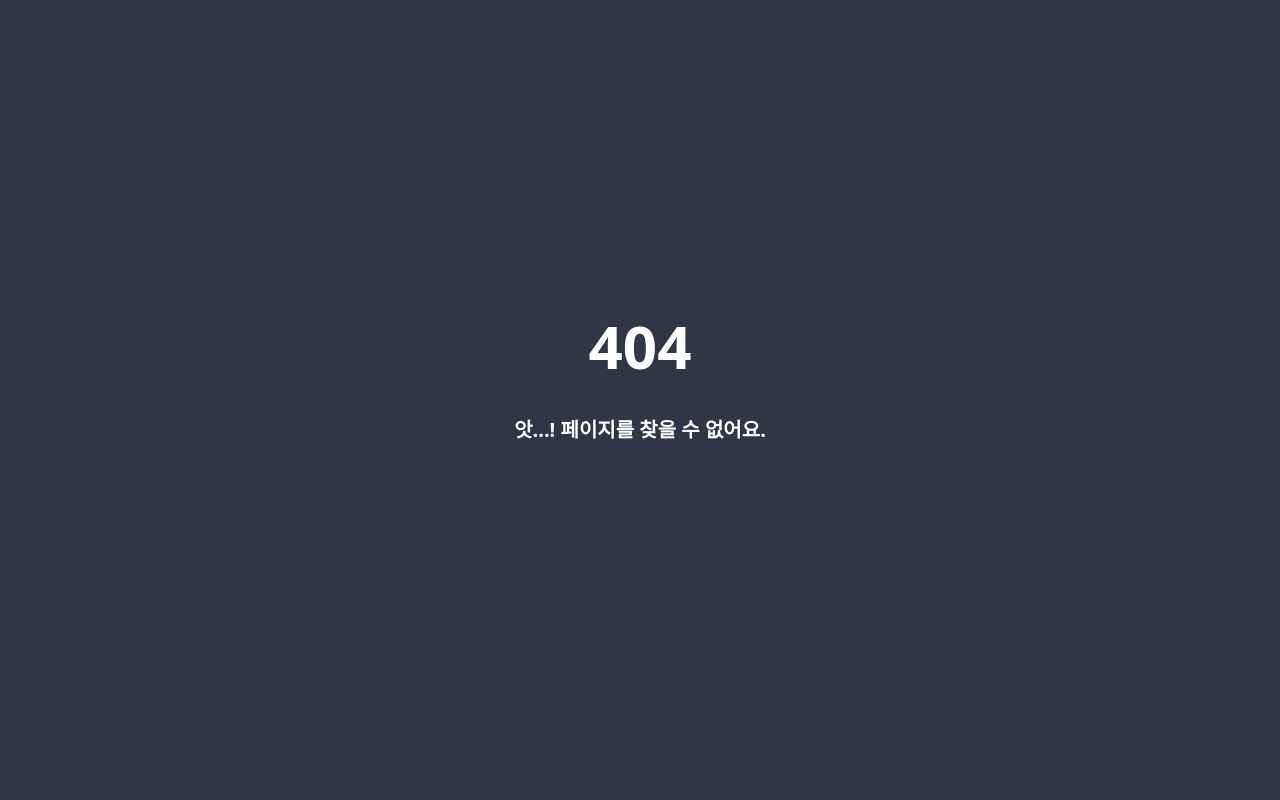
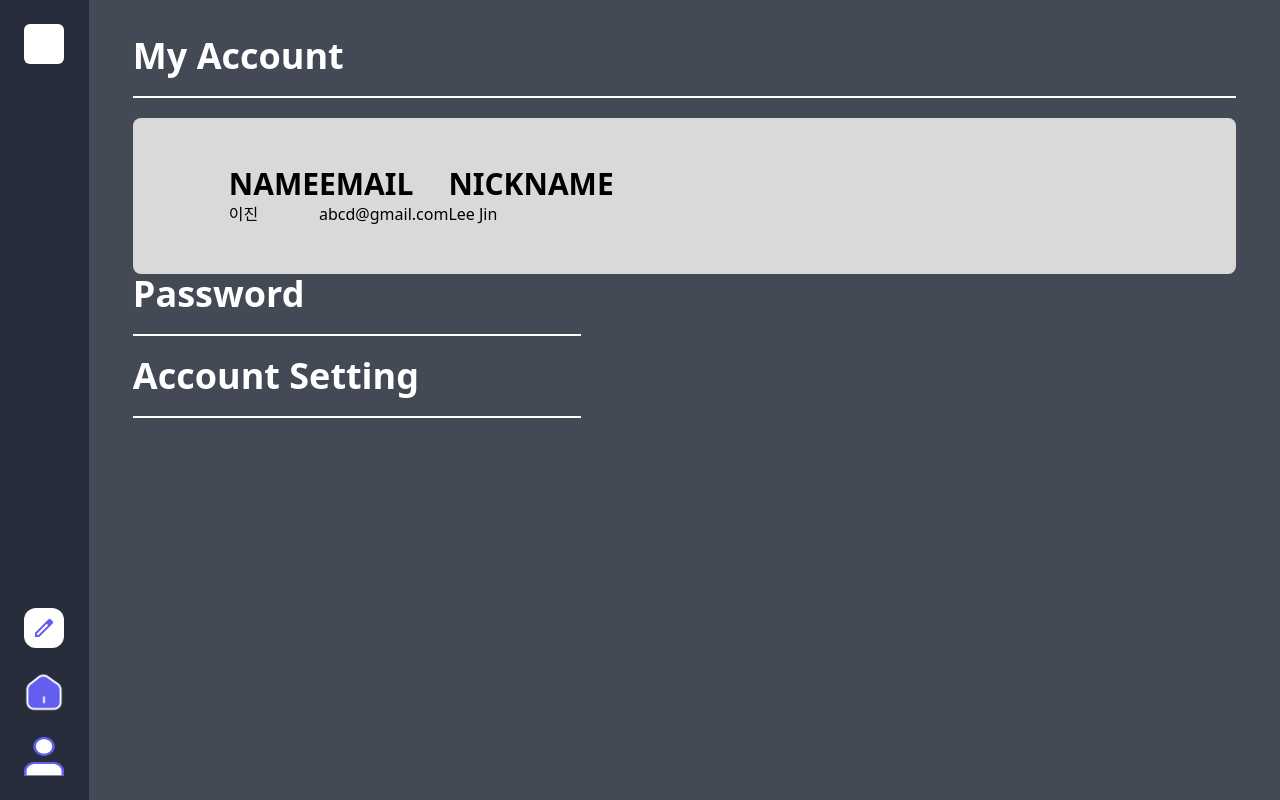
Before and after one commit to project-web-chatty/chatty-web, a React (Create React App) app: page /usersetting in a window 1280 px wide. Before the commit this address had no page. Built offline with nearby package versions, Linux system fonts and the light colour scheme.

Commit message:
Add: 유저세팅화면 UI 20%완료

```diff
--- a/src/App.tsx
+++ b/src/App.tsx
@@ -5,6 +5,7 @@ import Login from "./pages/Login";
 import Home from "./pages/Home";
 import WorkSpace from "./pages/WorkSpace";
 import NotFound from "./pages/NotFound";
+import UserSetting from "./pages/UserSetting";
 
 function App() {
   return (
@@ -14,6 +15,8 @@ function App() {
         <Route path="/workspace" element={<WorkSpace />} />
         <Route path="/signup" element={<SignUp />} />
         <Route path="/home" element={<Home />} />
+        <Route path="/usersetting" element={<UserSetting />} />
+
         <Route path="/*" element={<NotFound />} />
       </Routes>
     </div>
--- /dev/null
+++ b/src/pages/UserSetting.tsx
@@ -0,0 +1,69 @@
+import { useState } from "react";
+import HomeLogo from "../styles/images/home-logo.png";
+import MessageLogo from "../styles/images/message-logo.png";
+import UserLogo from "../styles/images/user-logo.png";
+
+function UserSetting() {
+  const [isWorkspaceModalOpen, setIsWorkspaceModalOpen] = useState(false);
+
+  const openWorkspaceModal = () => setIsWorkspaceModalOpen(true);
+  const closeWorkspaceModal = () => setIsWorkspaceModalOpen(false);
+
+  const [isMenuOpen, setMenuOpen] = useState(false);
+  const [selectedModal, setSelectedModal] = useState<string | null>(null);
+
+  return (
+    <div className="flex">
+      <div className="w-24 min-h-screen flex flex-col justify-between bg-outerTab">
+        <div className="mx-auto mt-6 bg-white w-10 h-10 rounded-md"></div>
+        <div className="mx-auto mb-6">
+          <div
+            className="bg-white inset-x-0 bottom-0 rounded-xl mb-6"
+            onClick={openWorkspaceModal}
+          >
+            <img className="w-10 h-10" src={MessageLogo} alt="" />
+          </div>
+          <img
+            className="inset-x-0 bottom-0 w-10 h-10 mb-6"
+            src={HomeLogo}
+            alt=""
+          />
+          <img className="inset-x-0 bottom-0 w-10 h-10" src={UserLogo} alt="" />
+        </div>
+      </div>
+      <div className="bg-chatting min-h-screen w-full py-9 px-11">
+        <div>
+          <h2 className="text-white font-bold text-4xl">My Account</h2>
+          <div className="border border-white w-full my-5"></div>
+          <div className="flex bg-lightGray rounded-lg p-12">
+            <div id="picture" className="h-full w-12 bg-white">
+              <img />
+            </div>
+            <div>
+              <h3 className="font-bold text-3xl">NAME</h3>
+              <p>이진</p>
+            </div>
+            <div>
+              <h3 className="font-bold text-3xl">EMAIL</h3>
+              <p>abcd@gmail.com</p>
+            </div>
+            <div>
+              <h3 className="font-bold text-3xl">NICKNAME</h3>
+              <p>Lee Jin</p>
+            </div>
+          </div>
+        </div>
+        <div>
+          <h2 className="text-white font-bold text-4xl">Password</h2>
+          <div className="border border-white w-full my-5 max-w-md"></div>
+        </div>
+        <div>
+          <h2 className="text-white font-bold text-4xl">Account Setting</h2>
+          <div className="border border-white w-full my-5 max-w-md"></div>
+        </div>
+      </div>
+    </div>
+  );
+}
+
+export default UserSetting;
```
Also changed, not shown: src/assets/icon/icon_profile-person.png (added).
